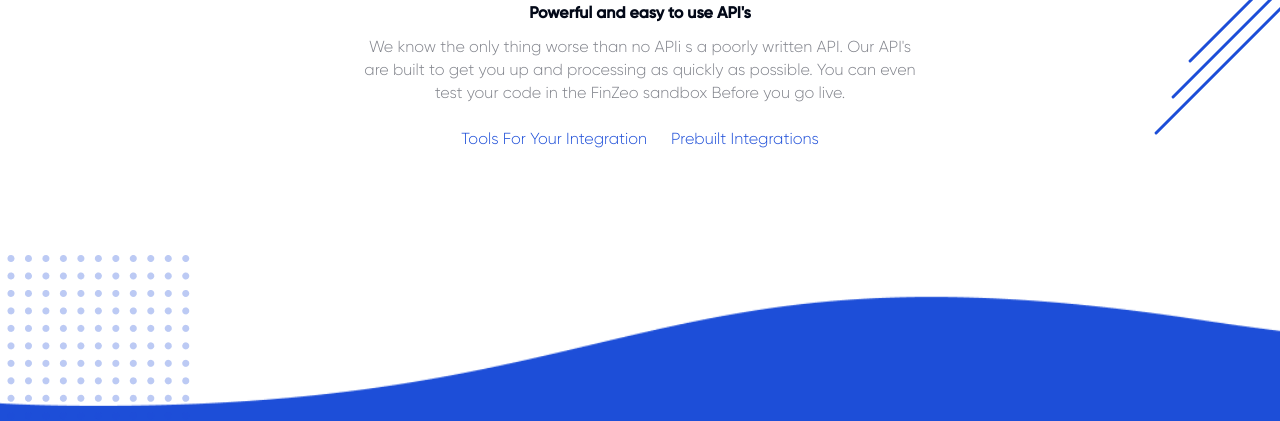
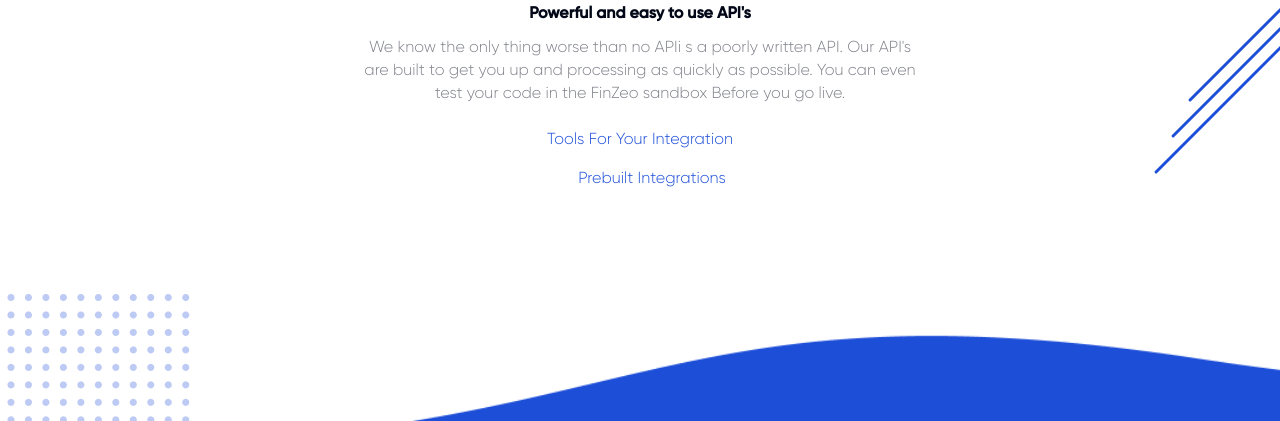
Before and after one commit to itzkunal01/Finzeo, a plain HTML site: page index.html in a window 1280 px wide. Shown: the part 6854-7275 px from the top of the page. Drawn offline with nearby package versions, Linux system fonts and the light colour scheme.

Commit message:
updating code

```diff
--- a/index.html
+++ b/index.html
@@ -651,7 +651,7 @@
           <div class="col-10 col-md-8 started-content mb-5 mb-md-0" id="content">
             <div class="py-4 py-lg-5 text-center started-card mx-auto" data-aos="flip-left" data-aos-duration="800">
               <h2 class="heading black pb-1">Let’s Get you <span class="blue">Started</span></h2>
-              <p class="para gray pb-sm-3 mb-sm-3">Create Your Free Account with Finzeo</p>
+              <p class="para gray pb-2 pb-sm-3">Create Your Free Account with Finzeo</p>
               <button class="blue-btn text-capitalize me-1">Join us Today</button>
               <img class="arrow02" src="./assets/img/svg/arrow02_animated.svg" alt="arrow02_animated">
             </div>
@@ -662,15 +662,17 @@
             <h2 class="heading black pb-1">Built by <span class="blue">Developers</span> for <span
                 class="blue">Developers</span></h2>
             <h6 class="sub-heading font-xs pb-1">Powerful and easy to use API's</h6>
-            <p class="para gray mb-sm-4">We know the only thing worse than no APIi s a poorly written API. Our API's
-              <br>
+            <p class="para gray mb-sm-4 px-2 px-sm-0">We know the only thing worse than no APIi s a poorly written API.
+              Our
+              API's
+              <br class="d-none d-sm-block">
               are built to get you up and processing as quickly as possible. You can even
-              <br>
+              <br class="d-none d-sm-block">
               test your code in the FinZeo sandbox Before you go live.
             </p>
-            <div class="d-flex align-items-center justify-content-center">
-              <p class="para blue">Tools For Your Integration</p>
-              <p class="para blue ms-4">Prebuilt Integrations</p>
+            <div class="d-flex flex-column align-items-center justify-content-center">
+              <p class="para blue mb-1 mb-sm-3">Tools For Your Integration</p>
+              <p class="para blue ms-sm-4">Prebuilt Integrations</p>
             </div>
           </div>
         </div>
@@ -913,7 +915,9 @@
   <!-- AOS -->
   <script src="https://unpkg.com/aos@2.3.1/dist/aos.js"></script>
   <script>
-    AOS.init();
+    AOS.init({
+      once: true
+    });
   </script>
   <!-- <lottie-player src="https://assets4.lottiefiles.com/packages/lf20_2z4qmxlj.json" background="transparent" speed="1"
     style="width: 300px; height: 300px;" loop controls autoplay></lottie-player> -->
```
